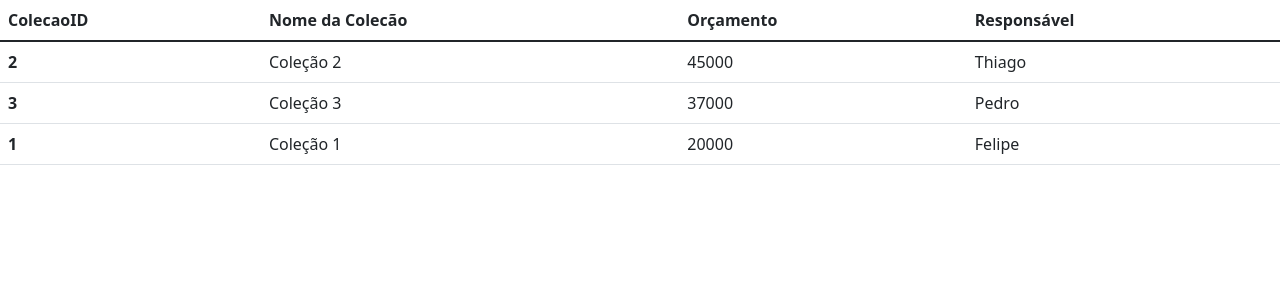
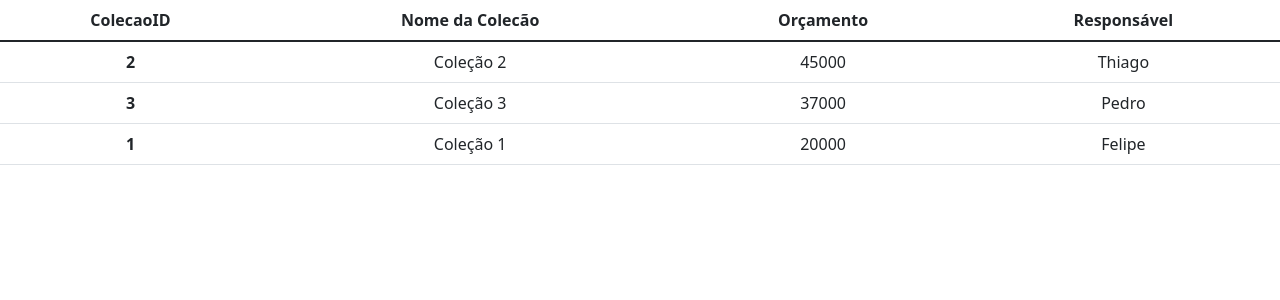
Before and after one commit to feliperi0s/projetoAudaces, an Angular app: page /colecaovalor in a window 1280 px wide. Shown: the top 300 px of the page. Built offline with nearby package versions, Linux system fonts and the light colour scheme; data requests are answered from the project's data file.

Commit message:
Update colecao-valor.component.scss

```diff
--- a/src/app/components/colecao-valor/colecao-valor.component.scss
+++ b/src/app/components/colecao-valor/colecao-valor.component.scss
@@ -0,0 +1,6 @@
+td{
+    text-align: center;
+}
+th{
+    text-align: center;
+}
```
